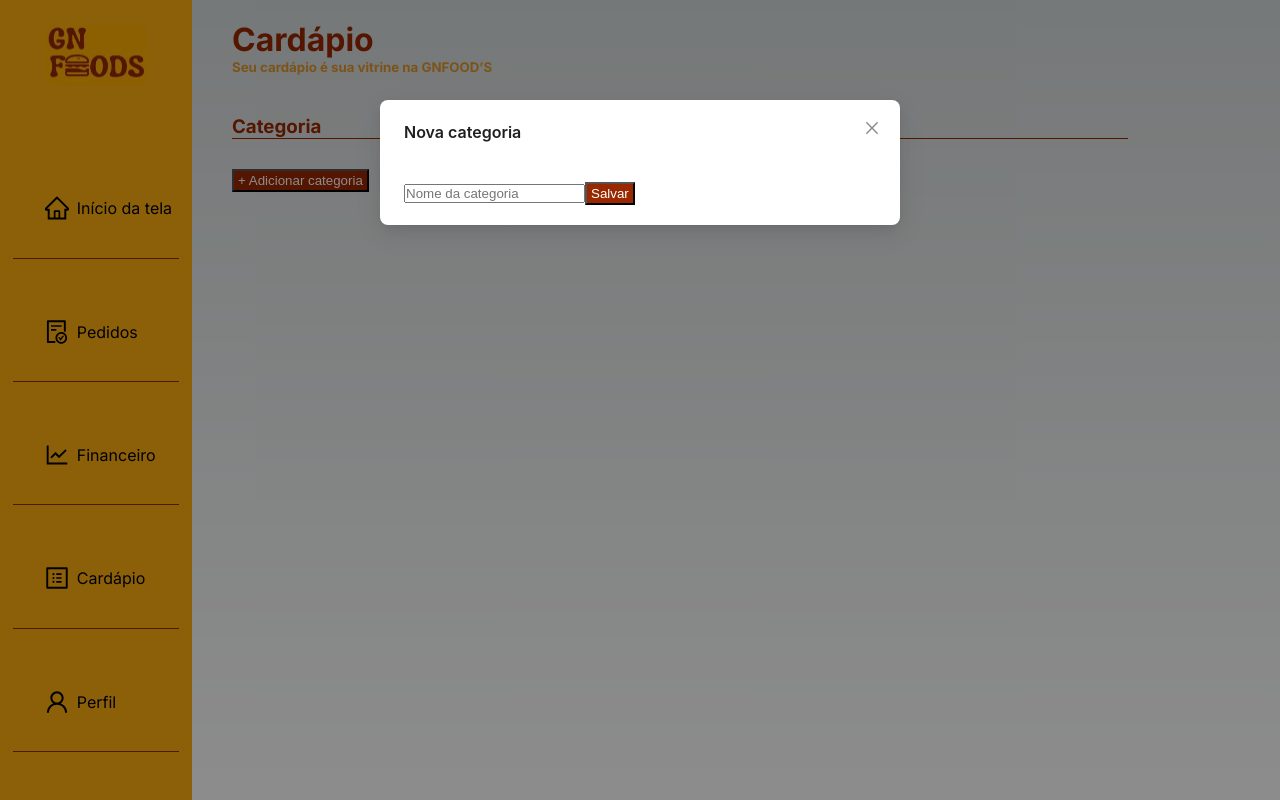
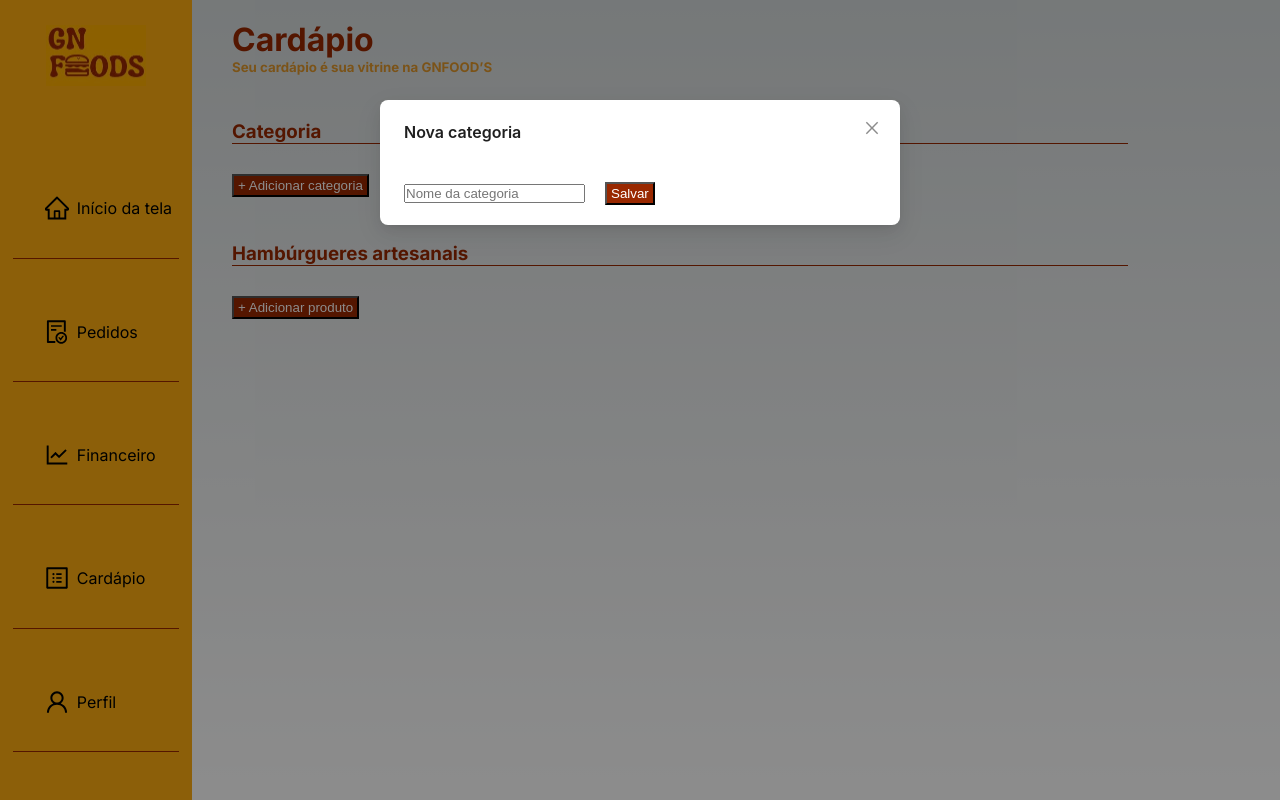
Before and after one commit to nataliabelarmino/gn-foods, a Next.js app: page /cardapio in a window 1280 px wide. Both pictures are taken after a click on the button "+ Adicionar categoria". Built offline with nearby package versions, Linux system fonts and the light colour scheme.

Commit message:
Tela cardapio

```diff
--- /dev/null
+++ b/src/app/cardapio/components/Secao.js
@@ -0,0 +1,31 @@
+'use client';
+import { useState } from 'react';
+import Styles from '../page.module.css';
+import { Modal } from "antd";
+
+export default function Secao({ text, title, placeholder, buttonTitle, buttonOKTitle }) {
+    const [isModalOpen, setIsModalOpen] = useState(false);
+
+    const showModal = () => {
+        setIsModalOpen(true);
+    };
+
+    const handleOk = () => {
+        setIsModalOpen(false);
+    };
+
+    const handleCancel = () => {
+        setIsModalOpen(false);
+    };
+
+    return (
+        <div>
+            <h3 className={Styles.text2}>{text}</h3>
+            <button onClick={showModal} className={Styles.botao}>{buttonTitle}</button>
+            <Modal title={title} open={isModalOpen} footer={null} onCancel={handleCancel}>
+                <input name="myInput" placeholder={placeholder} />
+                <button className={Styles.botaoModal} onClick={handleOk}>{buttonOKTitle}</button>
+            </Modal>
+        </div>
+    );
+}
--- a/src/app/cardapio/page.js
+++ b/src/app/cardapio/page.js
@@ -3,7 +3,7 @@ import { useState } from 'react';
 import Image from 'next/image';
 import Menu from '../components/menu/Menu';
 import Styles from './page.module.css';
-import { Modal } from "antd";
+import Secao from './components/Secao';
 
 export default function Cardapio() {
     const [isModalOpen, setIsModalOpen] = useState(false);
@@ -26,14 +26,8 @@ export default function Cardapio() {
             <div className={Styles.conteudo}>
                 <h1 className={Styles.titulo}>Cardápio</h1>
                 <h5 className={Styles.text}>Seu cardápio é sua vitrine na GNFOOD’S </h5>
-                <h3 className={Styles.text2}>Categoria</h3>
-                <button onClick={showModal} className={Styles.botao}> + Adicionar categoria</button>
-                <Modal title="Nova categoria" open={isModalOpen} footer={null} onCancel={handleCancel}>
-                    <input name="myInput" placeholder='Nome da categoria'/>
-                    <button className={Styles.botao} onClick={handleOk}>Salvar</button>
-
-                </Modal>
-
+                <Secao text="Categoria" buttonTitle=" + Adicionar categoria" title="Nova categoria" placeholder='Nome da categoria' buttonOKTitle={"Salvar"} />
+                <Secao text="Hambúrgueres artesanais" buttonTitle=" + Adicionar produto" title="Novo produto" placeholder='Nome' buttonOKTitle={"Salvar"} />
             </div>
         </div>
     );
--- a/src/app/cardapio/page.module.css
+++ b/src/app/cardapio/page.module.css
@@ -25,6 +25,7 @@
     width: 70vw;
     border-bottom: 1px solid;
     color: #992800;
+    margin-top: 45px;
 }
 
 .botao {
@@ -34,6 +35,22 @@
     margin-top: 30px;
 }
 
+.botaoModal {
+    background-color: #992800;
+    padding: 2px 4px;
+    color:#fff;
+    margin-top: 30px;
+    margin-left: 20px;
+}
+
+.text3{
+    width: 70vw;
+    border-bottom: 1px solid;
+    color: #992800;
+
+}
+
+
 @media screen and (max-width: 480px) {
     .text {
         margin-bottom: 40px;
```
